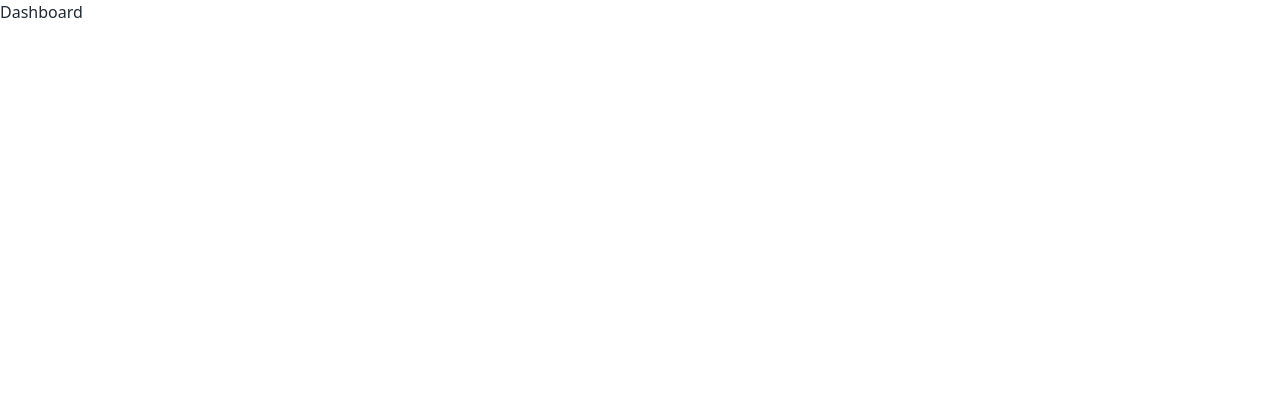
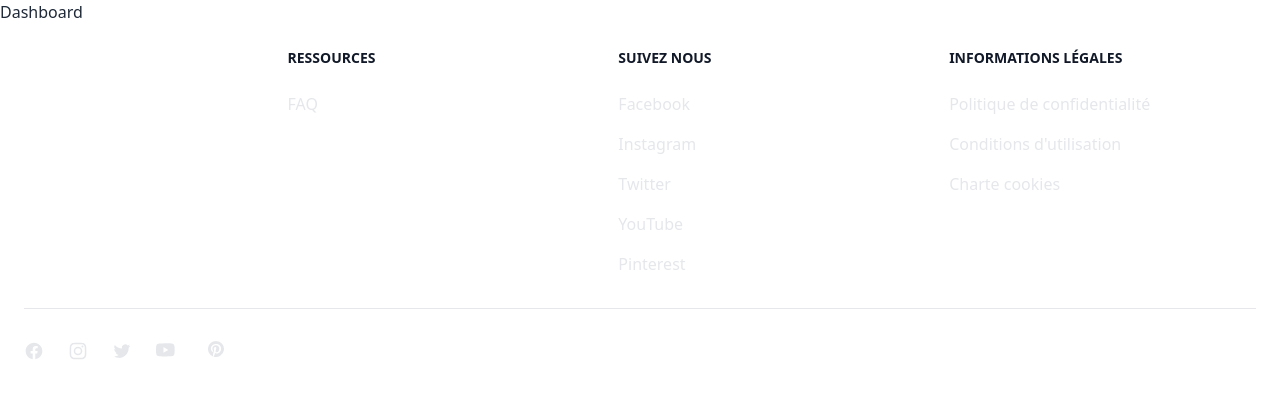
Before and after one commit to CPT-S401/AppClientClubMed, a Vue app in the folder AppClientClubMed/: page /dashboard in a window 1280 px wide. Shown: the top 398 px of the page. Built offline with nearby package versions, Linux system fonts and the light colour scheme.

Commit message:
Amélioration archi App + routes ajout

```diff
--- /dev/null
+++ b/AppClientClubMed/src/layouts/AuthLayout.vue
@@ -0,0 +1,11 @@
+<template>
+    <main>
+        <h1>Dashboard</h1>
+        <router-view/>
+        <Footer/>
+    </main>
+</template>
+
+<script setup lang="ts">
+import Footer from '@/components/Footer.vue'
+</script>
--- a/AppClientClubMed/src/views/auth/DashboardView.vue
+++ /dev/null
@@ -1,3 +0,0 @@
-<template>
-    <h1>Dashboard</h1>
-</template>
--- /dev/null
+++ b/AppClientClubMed/src/views/auth/ResaView.vue
@@ -0,0 +1,3 @@
+<template>
+
+</template>
```
Also changed, not shown: AppClientClubMed/src/router/index.ts (+6 -2 lines).
